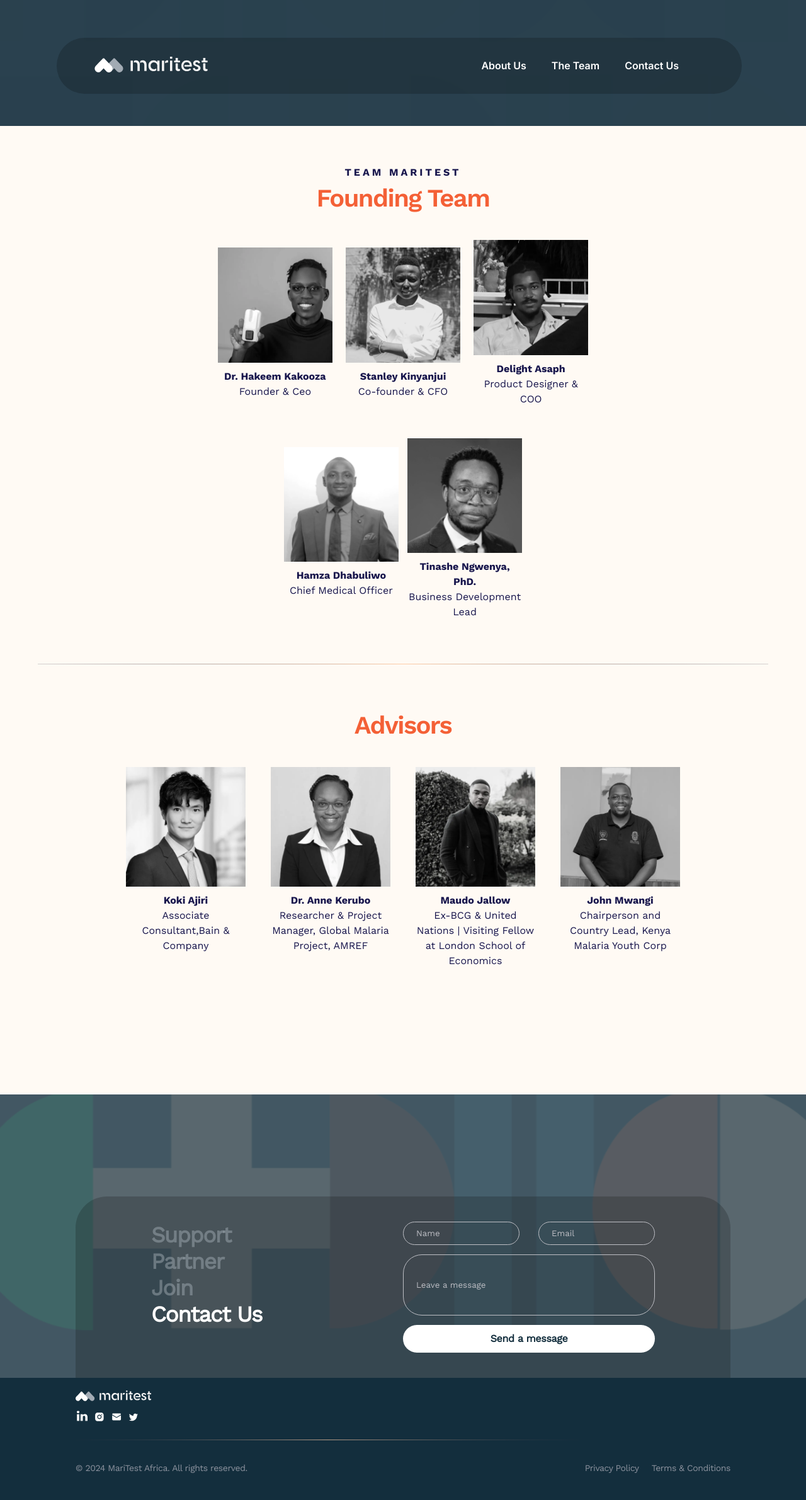
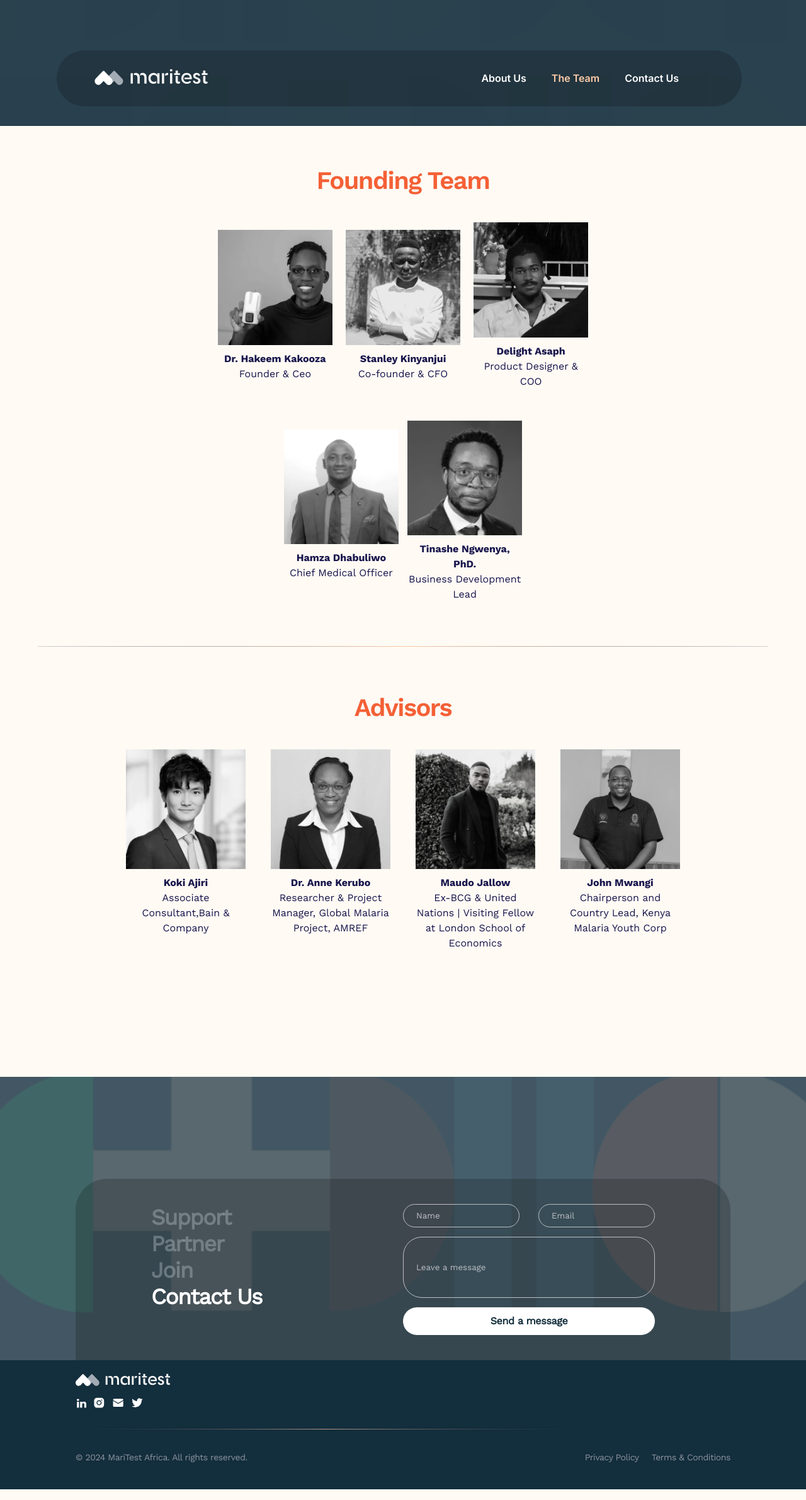
Before and after one commit to faris1208/Marifest-Project, a Next.js app: page /team in a window 1280 px wide. Shown: the whole page at 63% size. Built offline with nearby package versions, Linux system fonts and the light colour scheme.

Commit message:
link added

```diff
--- a/package.json
+++ b/package.json
@@ -12,6 +12,7 @@
     "next": "14.2.5",
     "react": "^18",
     "react-dom": "^18",
+    "react-router-dom": "^6.25.1",
     "sass": "^1.77.8",
     "sharp": "^0.33.4"
   },
--- a/src/app/components/data/index.jsx
+++ b/src/app/components/data/index.jsx
@@ -36,18 +36,22 @@ export const logo = [
 
 ];
 
-export const facebook = [
+export const face = [
     {
         icon: ink,
+        href: "https://www.linkedin.com/company/mari-test-africa/?viewAsMember=true",
     },
     {
         icon: instagram,
+        href: "https://www.instagram.com/maritest_africa?igsh=c3Y0dGdrZnYwODl1",
     },
     {
         icon: mail,
+        href: "https://www.linkedin.com/company/mari-test-africa/?viewAsMember=true",
     },
     {
         icon: twitter,
+        href: "https://www.linkedin.com/company/mari-test-africa/?viewAsMember=true",
     },
 ];
 
--- a/src/app/components/footer/footer.module.scss
+++ b/src/app/components/footer/footer.module.scss
@@ -35,10 +35,10 @@
         }
     }
 
-    .logo_icon:nth-child(1){
-        // border: 2px solid yellow;
-        margin-top: -3px;
-    }
+    // .logo_icon:nth-child(1){
+    //     border: 2px solid yellow;
+    //     margin-top: -3px;
+    // }
 
     @include responsive("mobile") {
         display: flex;
--- a/src/app/components/footer/index.jsx
+++ b/src/app/components/footer/index.jsx
@@ -2,8 +2,9 @@ import React from 'react'
 import styles from "../footer/footer.module.scss"
 import logo from "../../../../public/assets/images/logo.svg"
 import Image from 'next/image'
-import{ facebook } from "../data/index"
+import{ face } from "../data/index"
 import line from "../../../../public/assets/images/line.svg"
+import Link from 'next/link'
 
 export default function Footer() {
   return (
@@ -12,22 +13,56 @@ export default function Footer() {
           <Image
           src={logo}
           alt='logo'
-          width={120}
+          width={150}
           className={styles.logoPimg}
           />
         </div>
         <div className={styles.logo_img}>
-            {facebook.map((item, i) => (
+            {face.map((item, i) => (
               <div
                 key={i}
                 className={styles.logo_icon}
               >
+
+                {/* {face.facebook && (
+              <a href={face.facebook} target="_blank" rel="noopener noreferrer">
                 <Image
+                src={face.icons}
+                alt='logos'
+                width={18}
+                className={styles.logo}
+                />
+              </a>
+            )} */}
+                {/* <Image
                 src={item.icon}
                 alt='logos'
                 width={18}
                 className={styles.logo}
-                />
+                /> */}
+                {item.href.startsWith('http') ? (
+                  <a href={item.href} target="_blank" rel="noopener noreferrer">
+                     <Image
+                      src={item.icon.src}
+                      alt='icon'
+                      width={item.icon.width}
+                      height={item.icon.height}
+                      className={styles.logo}
+                    />
+                  </a>
+                ) : (
+                  <Link href={item.href}>
+                    <a>
+                      <Image
+                        src={item.icon.src}
+                        alt='logos'
+                        width={18}
+                        className={styles.logo}
+                      />
+                    </a>
+                  </Link>
+                )}
+
               </div>
             ))}
           </div>
--- a/src/app/components/navbar/index.jsx
+++ b/src/app/components/navbar/index.jsx
@@ -1,17 +1,16 @@
 "use client";
 import React, {useCallback, useEffect, useState } from "react";
 import Link from "next/link";
-import { useRouter } from "next/navigation";
+import { usePathname } from "next/navigation";
 import styles from "../navbar/navbar.module.scss";
 import Image from "next/image";
 import logo from "../../../../public/assets/images/logo.svg"
 import menu from "../../../../public/assets/images/menu.svg"
 import exit from "../../../../public/assets/images/exx.png"
-// import exx from "../../../../public/assets/images/exx.svg"
 
 const NavBar = () => {
 
-  const [color, setColor] = useState(false)
+  const [color, setColor] = useState(false);
   const [mobile, setMobile] = useState(true);
 
   const toggleMenu = () => {
@@ -42,11 +41,13 @@ const changeColor = useCallback(() => {
     window.addEventListener('scroll', changeColor)
   }, [changeColor]);
 
-  const router = useRouter();
 
   const handleNavbar = () => {
     toggleMenu()
   }
+
+  const pathname = usePathname();
+
 
 
   return (
@@ -70,13 +71,13 @@ const changeColor = useCallback(() => {
               <Image className={styles.exx} src={exit} alt="menu" width={30}/>
             </span>
 
-            <li  onClick={() => {handleNavbar("/about") ;}}>
+            <li className={`${pathname === "/about" ? styles.active : ""}`} onClick={() => {handleNavbar("/about")  ;}}>
               <Link href="/about">About Us</Link>
             </li>
-            <li  onClick={() => {handleNavbar("/team") ;}}>
+            <li className={`${pathname === "/team" ? styles.active : ""}`} onClick={() => {handleNavbar("/team") ;}}>
               <Link href="/team">The Team</Link>
             </li>
-            <li  onClick={() => {handleNavbar("/contact") ;}}>
+            <li className={`${pathname === "/contact" ? styles.active : ""}`} onClick={() => {handleNavbar("/contact") ;}}>
               <Link href="/contact">Contact Us</Link>
             </li>
           </ul>
--- a/src/app/components/navbar/navbar.module.scss
+++ b/src/app/components/navbar/navbar.module.scss
@@ -1,9 +1,19 @@
 @import "../../styles/index.scss";
 
-.active {
-  background-color: green;
-  color: red;
-  font-size: xx-large;
+.active{
+  // color: #FFCDA8 !important;
+
+
+  a{
+    color: #FFCDA8 !important;
+    text-decoration: none;
+  }
+}
+
+.new{
+  color: green;
+  border: 2px solid green;
+  font-size: 35px;
 }
 
 .navbar_bg {
@@ -173,6 +183,13 @@
 
   li {
     padding-bottom: 2px;
+
+    // .active {
+    //   background-color: green;
+    //   color: #FFCDA8;
+    //   border: 2px solid red;
+    // }
+
   }
 
   a {
@@ -214,7 +231,7 @@
   text-align: center;
   @include flex(0);
   position: fixed;
-  top: 60px;
+  top: 80px;
   left: 90px;
   z-index: 999;
   width: 85%;
--- a/src/app/components/team/index.jsx
+++ b/src/app/components/team/index.jsx
@@ -20,7 +20,7 @@ export default function Team() {
       <div className={styles.founding_container}>
         <section className={styles.founding_team}>
           <div className={styles.team}>
-            <b>TEAM MARITEST</b>
+            {/* <b>TEAM MARITEST</b> */}
             <h2>Founding Team</h2>
           </div>
           <div className={styles.team_two}>
```
Also changed, not shown: 1 other file (tests, documents, lock files or other folders).
